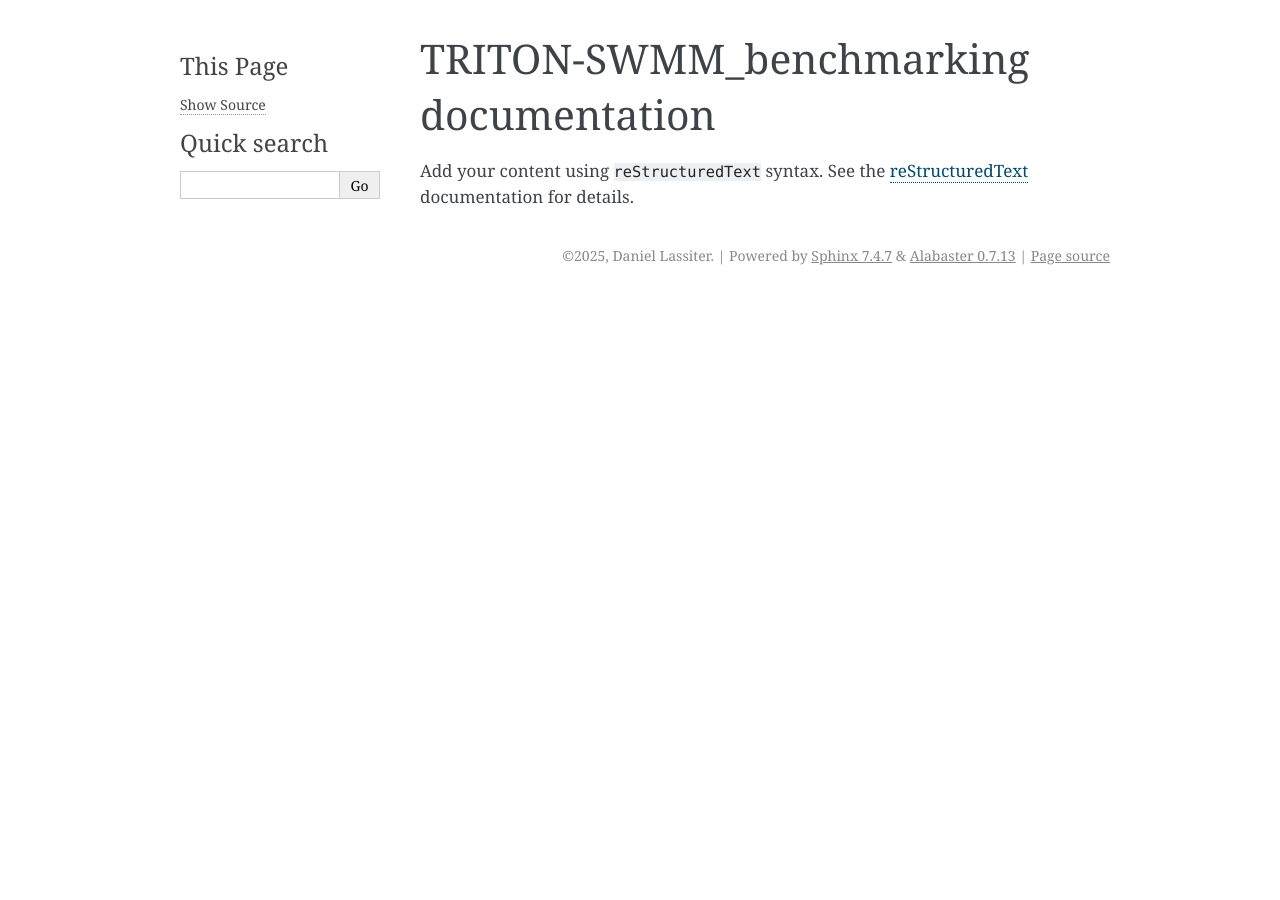
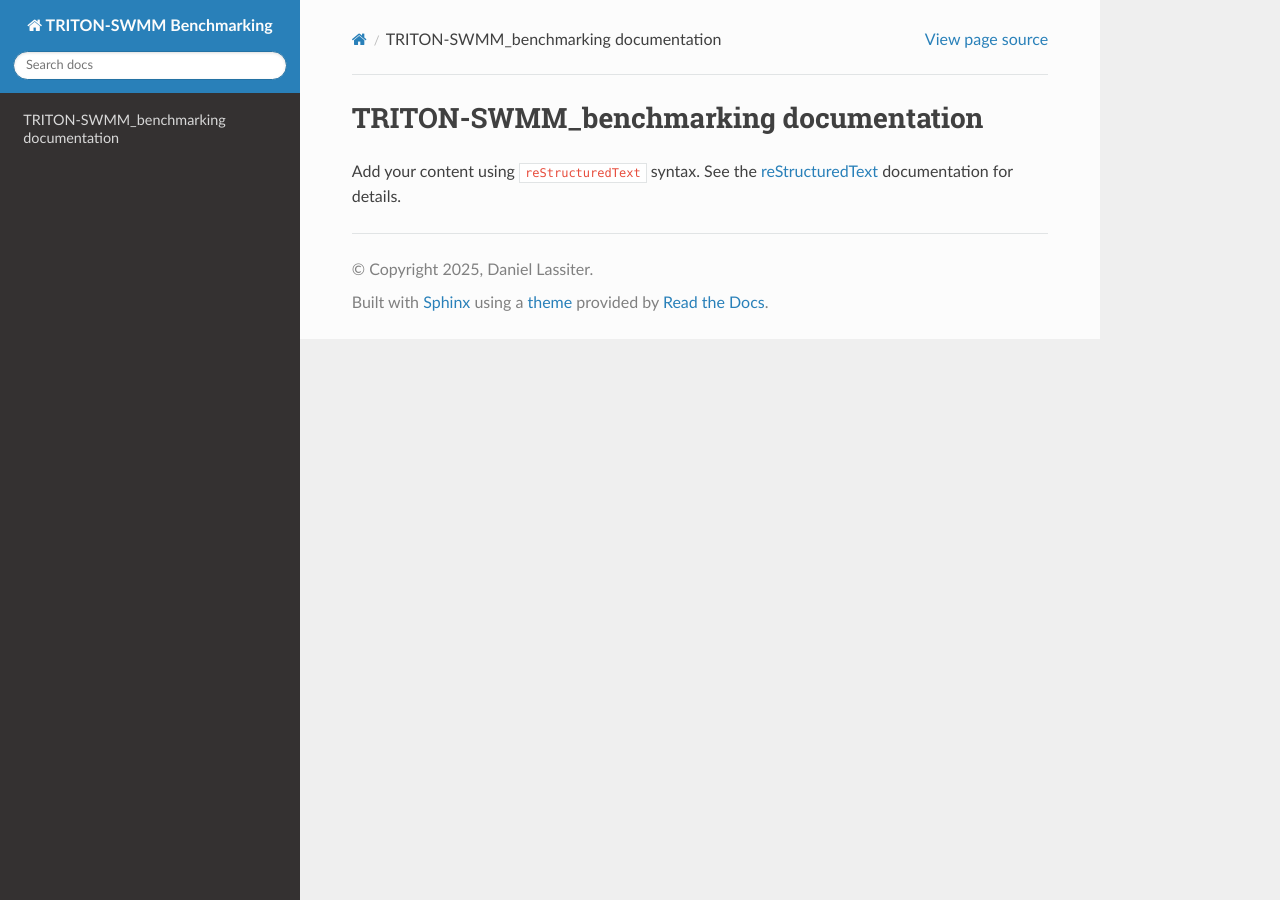
Before and after one commit to lassiterdc/TRITON-SWMM_benchmarking, a Sphinx documentation site: the page built from docs/index.rst, in a window 1280 px wide. Built offline with Sphinx 7.4.7 and the Read the Docs theme 3.1.0, drawn with Linux system fonts in a browser that asks for light colours.

Commit message:
format docs

```diff
--- a/docs/conf.py
+++ b/docs/conf.py
@@ -6,7 +6,7 @@
 # -- Project information -----------------------------------------------------
 # https://www.sphinx-doc.org/en/master/usage/configuration.html#project-information
 
-project = 'TRITON-SWMM_benchmarking'
+project = 'TRITON-SWMM Benchmarking'
 copyright = '2025, Daniel Lassiter'
 author = 'Daniel Lassiter'
 release = '0.1.0'
@@ -14,7 +14,10 @@ release = '0.1.0'
 # -- General configuration ---------------------------------------------------
 # https://www.sphinx-doc.org/en/master/usage/configuration.html#general-configuration
 
-extensions = []
+extensions = [
+    "sphinx.ext.autodoc",
+    "sphinx.ext.napoleon",  # for Google/NumPy style docstrings
+]
 
 templates_path = ['_templates']
 exclude_patterns = ['_build', 'Thumbs.db', '.DS_Store']
@@ -24,5 +27,5 @@ language = 'Python'
 # -- Options for HTML output -------------------------------------------------
 # https://www.sphinx-doc.org/en/master/usage/configuration.html#options-for-html-output
 
-html_theme = 'alabaster'
+html_theme = "sphinx_rtd_theme"
 html_static_path = ['_static']
```
